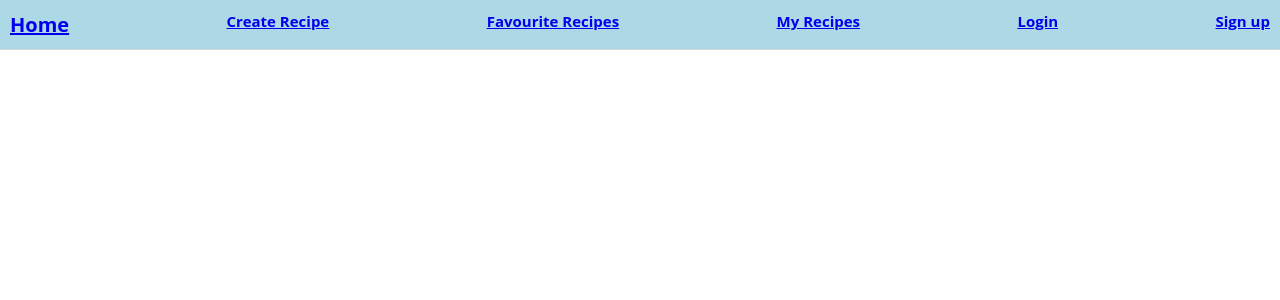
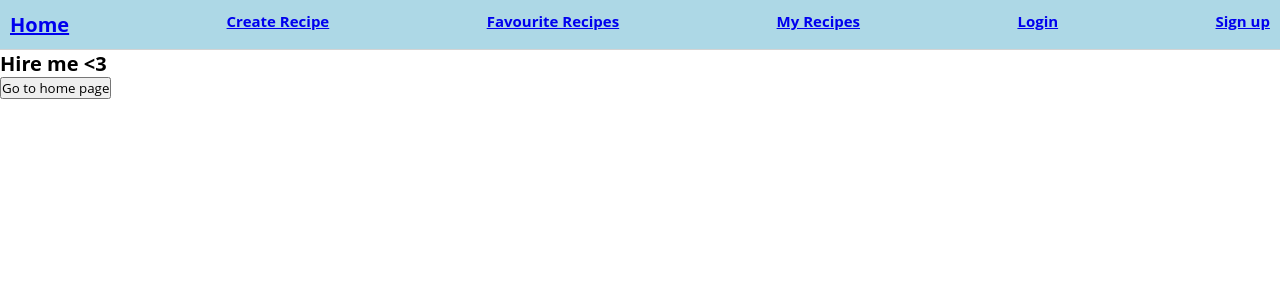
Before and after one commit to AndresOverflow/HealthyRecipes, a React app: page /logout in a window 1280 px wide. Shown: the top 300 px of the page. Built offline with nearby package versions, Linux system fonts and the light colour scheme.

Commit message:
Logout functionality implemented

```diff
--- a/src/App.js
+++ b/src/App.js
@@ -10,6 +10,7 @@ import CreateRecipe from './containers/CreateRecipe/CreateRecipe';
 import Favourites from './containers/Favourites/Favourites';
 import SignUp from './containers/SignUp/SignUp';
 import Login from './containers/Login/Login';
+import Logout from './containers/Logout/Logout';
 
 export const TABLET_LANDSCAPE_BREAKPOINT = '56.25em'
 
@@ -34,5 +35,6 @@ export default () => (
       <Route path = "/favourite-recipes" component = {Favourites} />
       <Route path = "/sign-up" component = {SignUp} />
       <Route path = "/login" component = {Login} />
+      <Route path = "/logout" component = {Logout} />
     </App>
 );
--- /dev/null
+++ b/src/containers/Logout/Logout.js
@@ -0,0 +1,36 @@
+import React, { Component } from 'react';
+import { connect } from 'react-redux';
+//import {Redirect} from 'react-router-dom';
+import * as actions from '../../store/actions/index';
+
+
+class Logout extends Component {
+    componentDidMount() {
+        this.props.onLogout();
+    }
+
+    onClickHandler = () => {
+        //<Redirect to="/" />;
+
+        this.props.history.push( '/' );
+    }
+
+    render () {
+
+        return (
+            <div>
+                <h1> Hire me {"<3"} </h1>
+                <button onClick={this.onClickHandler}>Go to home page</button>
+            </div>
+        )
+    };
+}
+
+
+const mapDispatchToProps = dispatch => {
+    return {
+        onLogout: () => dispatch(actions.logout())
+    };
+};
+
+export default connect(null, mapDispatchToProps) (Logout);
--- a/src/store/actions/index.js
+++ b/src/store/actions/index.js
@@ -9,5 +9,6 @@ export {
     fetchOrders
 } from './order';
 export {
-    auth
+    auth,
+    logout
 } from './auth';
```
Also changed, not shown: src/containers/Logout/Logout.css (added).
